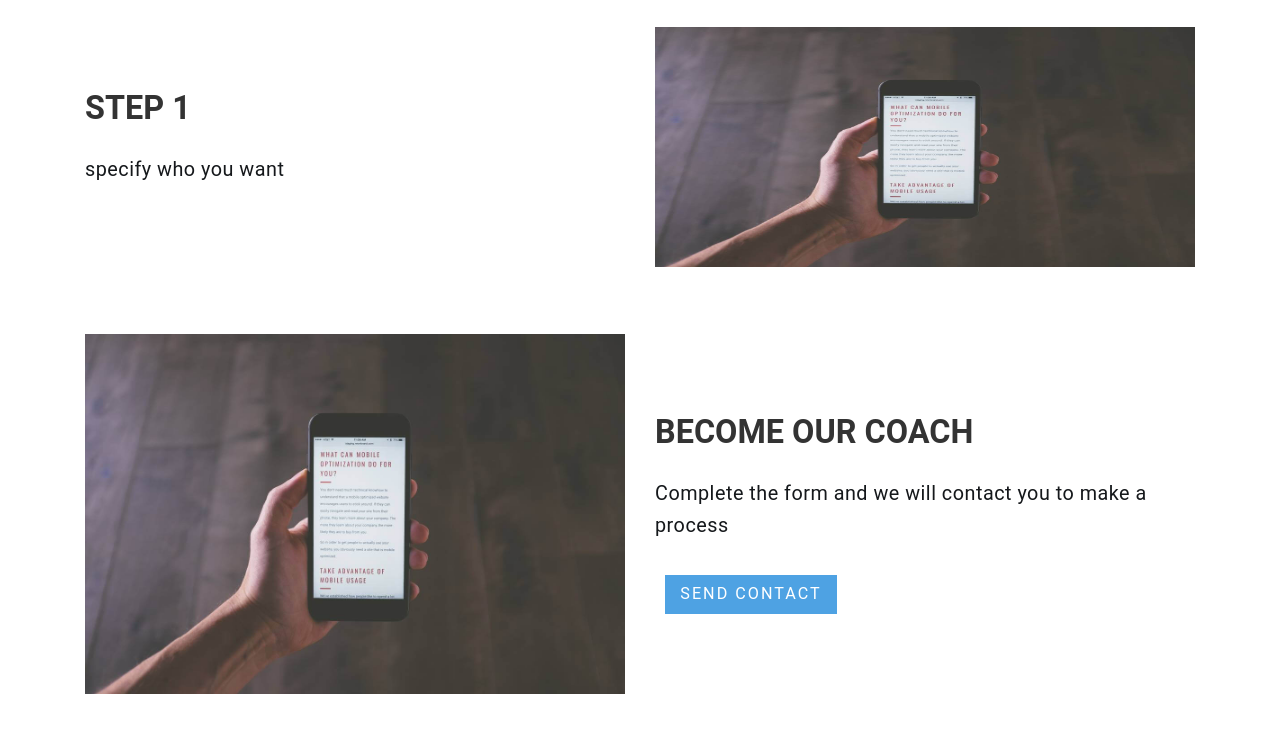
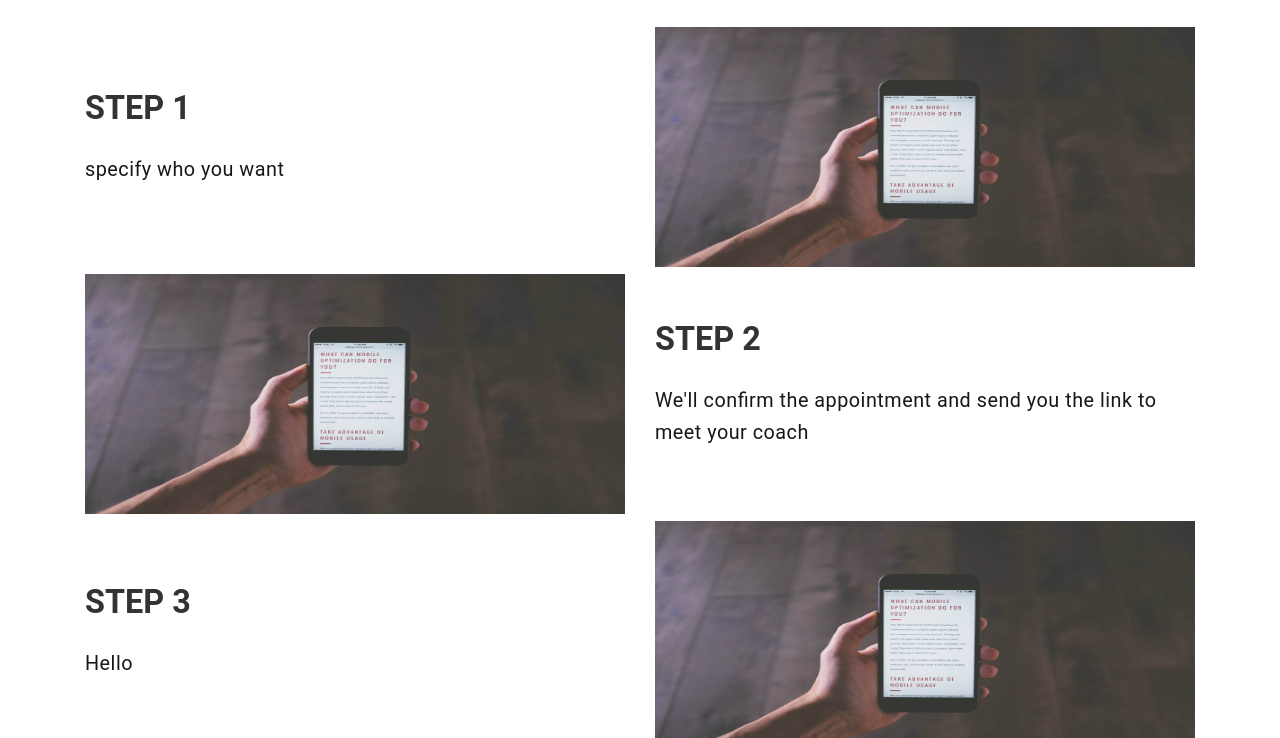
Before and after one commit to Fmindex/codecoach, a Gatsby site: page /home in a window 1280 px wide. Shown: the part 2062-2800 px from the top of the page. Built offline with nearby package versions, Linux system fonts and the light colour scheme; Gatsby itself is replaced by a stand-in of ours.

Commit message:
how to use

```diff
--- a/src/components/how-to-use.js
+++ b/src/components/how-to-use.js
@@ -25,6 +25,48 @@
             />
           </div>
         </div>
+
+        <div className="mbr-row mbr-justify-content-center">
+          <div className="image-block mbr-col-sm-12 mbr-col-md-6">
+            <img
+              src={require('../images/02.jpg')}
+              width="540"
+              height="240"
+              alt="Mobirise"
+              className="mobirise-loader"
+            />
+          </div>
+          <div className="text-block mbr-col-sm-12 mbr-col-md-6">
+            <h3 className="mbr-section-title mbr-fonts-style align-left display-5">
+              STEP 2
+            </h3>
+            <p className="mbr-fonts-style mbr-text align-left display-7">
+              We'll confirm the appointment and send you the link to meet your
+              coach
+            </p>
+          </div>
+        </div>
+
+        <div className="mbr-row mbr-justify-content-center">
+          <div className="text-block mbr-col-sm-12 mbr-col-md-6">
+            <h3 className="mbr-section-title mbr-fonts-style align-left display-5">
+              STEP 3
+            </h3>
+            <p className="mbr-fonts-style mbr-text align-left display-7">
+              Hello
+            </p>
+          </div>
+
+          <div className="image-block mbr-col-sm-12 mbr-col-md-6">
+            <img
+              src={require('../images/02.jpg')}
+              width="540"
+              height="240"
+              alt="Mobirise"
+              className="mobirise-loader"
+            />
+          </div>
+        </div>
       </div>
     </section>
   </>
--- a/src/pages/home.js
+++ b/src/pages/home.js
@@ -12,8 +12,8 @@
 const Home = () => (
   <>
     <Header />
+    <Feature />
     <Coaches />
-    <Feature />
     <HowToUse />
     <BecomeCoache />
   </>
```
